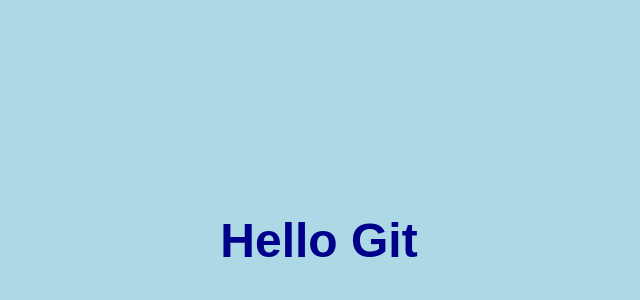
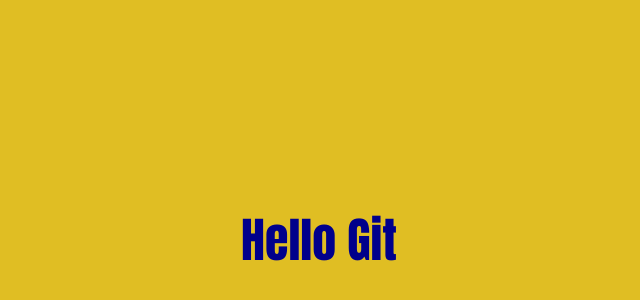
Before and after one commit to ouarda2024/tp-git-intro, a plain HTML site: page index.html in a window 1280 px wide. Shown: the part 168-468 px from the top of the page, without its empty margins (321-961 px from the left). Drawn offline with Linux system fonts and the light colour scheme.

Commit message:
modification fond et police

```diff
--- a/index.html
+++ b/index.html
@@ -5,7 +5,7 @@
     <title>Mon Titre</title>
         <style>
         body {
-            background-color: lightblue;
+            background-color: rgb(224, 190, 35);
             display: flex;
             justify-content: center;
             align-items: center;
@@ -13,7 +13,7 @@
         }
         h1 {
             color: darkblue;
-            font-family: Arial, sans-serif;
+            font-family: Impact, Haettenschweiler, 'Arial Narrow Bold', sans-serif;
             font-size: 48px;
             text-align: center;
         }
```
Also changed, not shown: test.txt (deleted).
